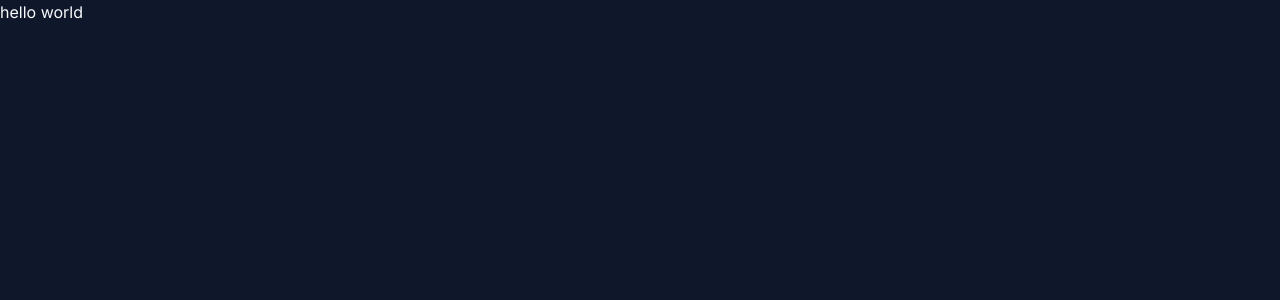
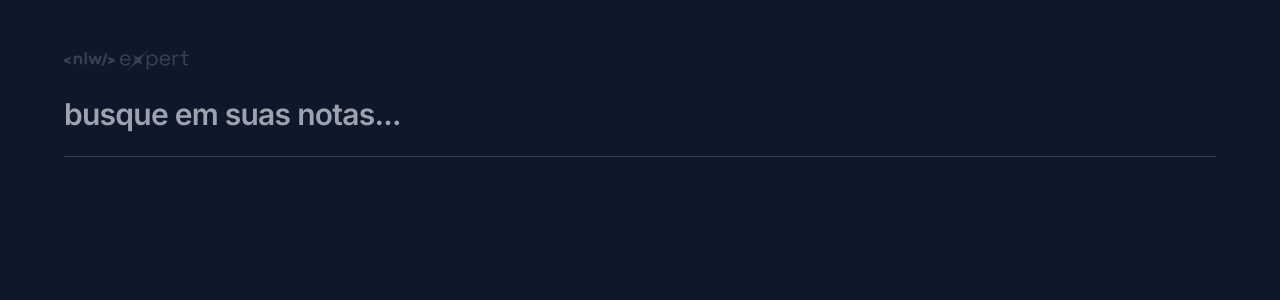
Before and after one commit to tatialveso/nlw-expert-notes, a React (Vite) app: page / in a window 1280 px wide. Shown: the top 300 px of the page. Built offline with nearby package versions, Linux system fonts and the light colour scheme.

Commit message:
:sparkles: adding application header

```diff
--- a/src/app.tsx
+++ b/src/app.tsx
@@ -1,8 +1,20 @@
+import logo from './assets/logo.svg'
+
 function App() {
   return (
-    <h1>
-      hello world
-    </h1>
+    <div className="mx-auto max-w-6xl my-12 space-y-6">
+      <img src={ logo } alt="NLW Expert" />
+
+      <form className="w-full">
+        <input
+          type="text"
+          placeholder="busque em suas notas..."
+          className="w-full bg-transparent text-3xl font-semibold tracking-tight outline-none placeholder: text-slate-500"
+        />
+      </form>
+
+      <div className="h-px bg-slate-700" />
+    </div>
   )
 }
 
```
Also changed, not shown: src/assets/logo.svg (added).
